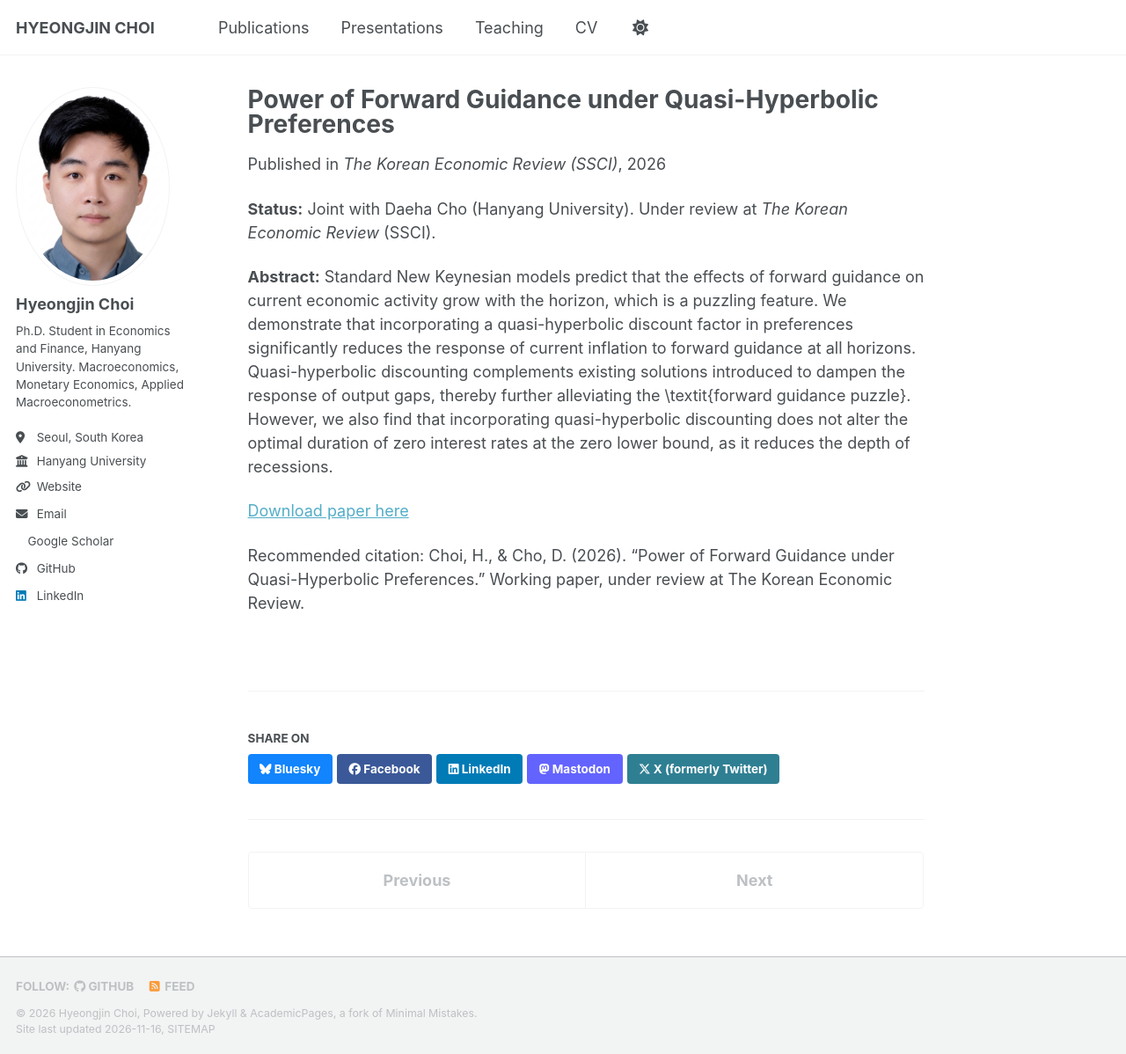
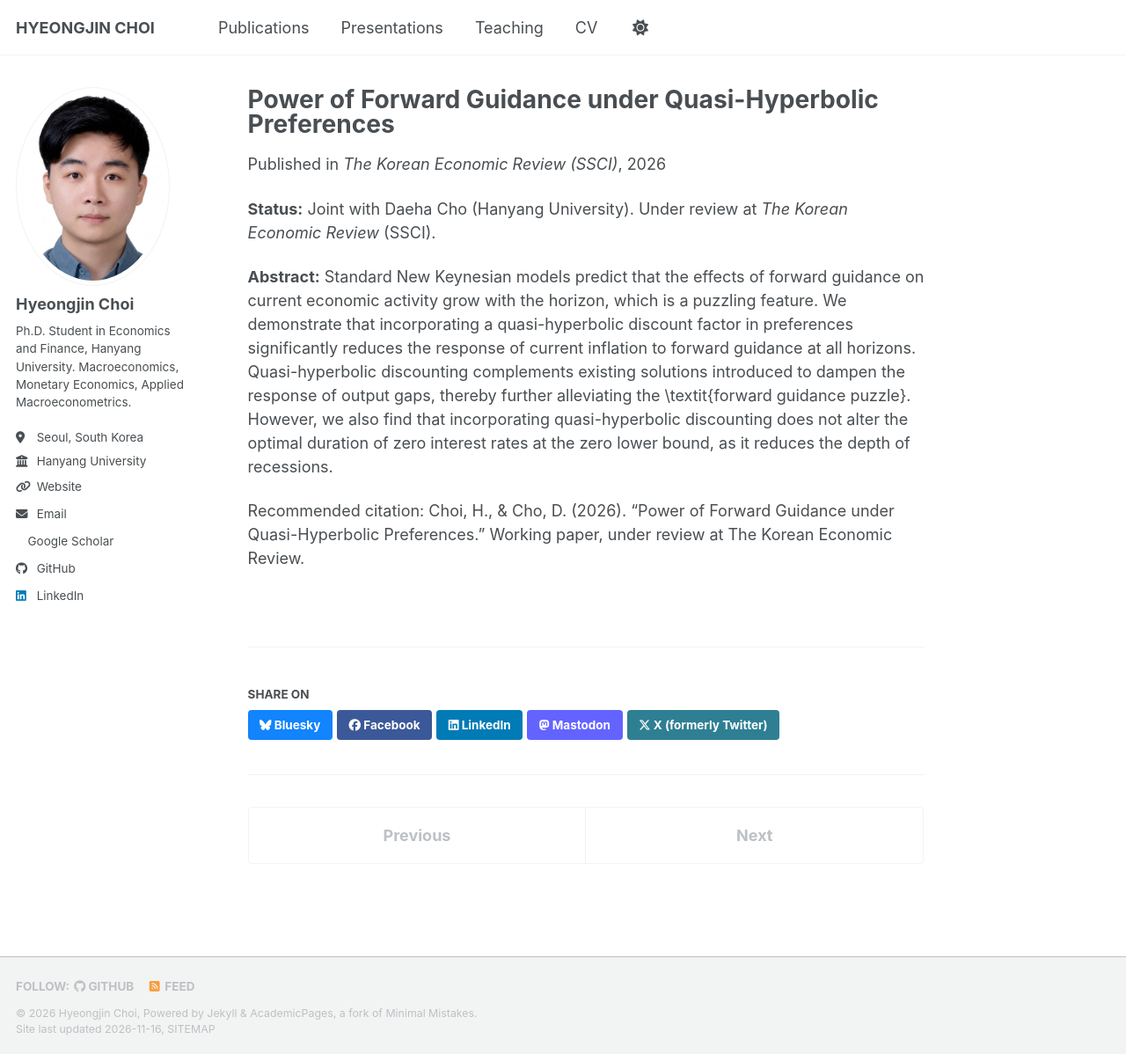
Before and after one commit to ioi0403/ioi0403.github.io, a Jekyll site: the page built from _publications/2026-01-02-forward-guidance-quasi-hyperbolic.md, in a window 1280 px wide and 1198 px high. Shown: the whole window at 88% size. Built offline with Jekyll 4.4.1, drawn with Linux system fonts in a browser that asks for light colours; a style sheet for code colours, icons or effects is not loaded.

Commit message:
Update 2026-01-02-forward-guidance-quasi-hyperbolic.md

```diff
--- a/_publications/2026-01-02-forward-guidance-quasi-hyperbolic.md
+++ b/_publications/2026-01-02-forward-guidance-quasi-hyperbolic.md
@@ -14,6 +14,4 @@ paperurl: '/files/forward-guidance-paper.pdf'
 
 **Abstract:** Standard New Keynesian models predict that the effects of forward guidance on current economic activity grow with the horizon, which is a puzzling feature. We demonstrate that incorporating a quasi-hyperbolic discount factor in preferences significantly reduces the response of current inflation to forward guidance at all horizons. Quasi-hyperbolic discounting complements existing solutions introduced to dampen the response of output gaps, thereby further alleviating the \textit{forward guidance puzzle}. However, we also find that incorporating quasi-hyperbolic discounting does not alter the optimal duration of zero interest rates at the zero lower bound, as it reduces the depth of recessions.
 
-[Download paper here](/files/forward-guidance-paper.pdf)
-
 Recommended citation: Choi, H., & Cho, D. (2026). "Power of Forward Guidance under Quasi-Hyperbolic Preferences." Working paper, under review at The Korean Economic Review.
```
